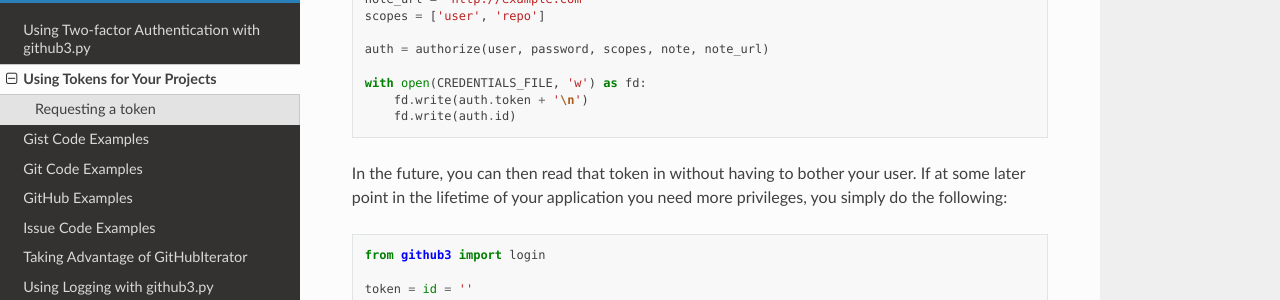
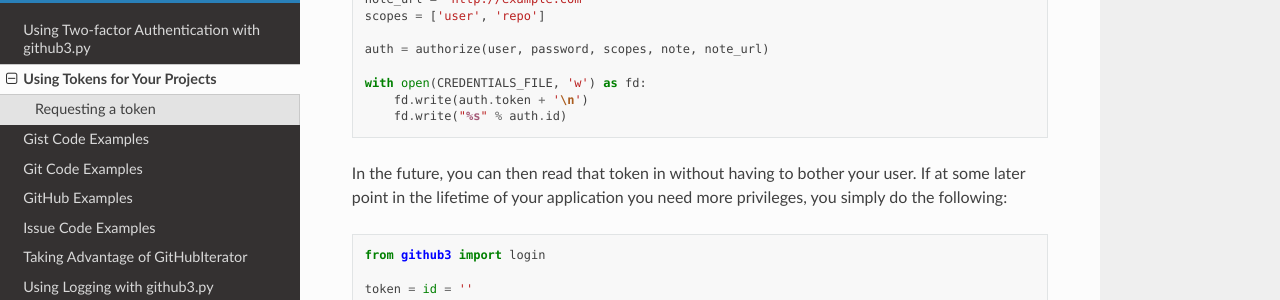
Before and after one commit to sigmavirus24/github3.py, a Sphinx documentation site: the page built from docs/source/examples/oauth.rst, in a window 1280 px wide and 900 px high, scrolled down 719 px. Shown: the part 216-516 px from the top of the window. Built offline with Sphinx 7.4.7 and the Read the Docs theme 2.0.0, drawn with Linux system fonts in a browser that asks for light colours.

```diff
--- a/docs/source/examples/oauth.rst
+++ b/docs/source/examples/oauth.rst
@@ -52,7 +52,7 @@ application.
 
     with open(CREDENTIALS_FILE, 'w') as fd:
         fd.write(auth.token + '\n')
-        fd.write(auth.id)
+        fd.write("%s" % auth.id)
 
 In the future, you can then read that token in without having to bother your
 user. If at some later point in the lifetime of your application you need more
```
